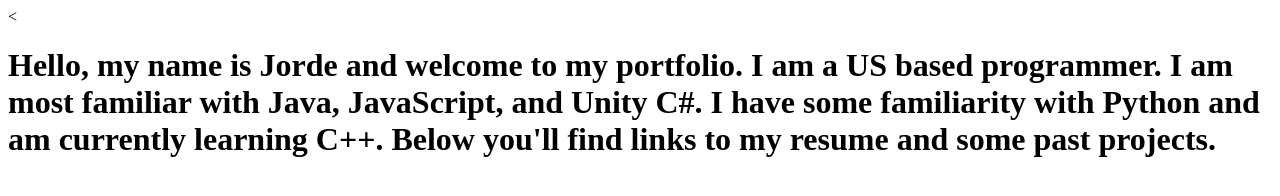
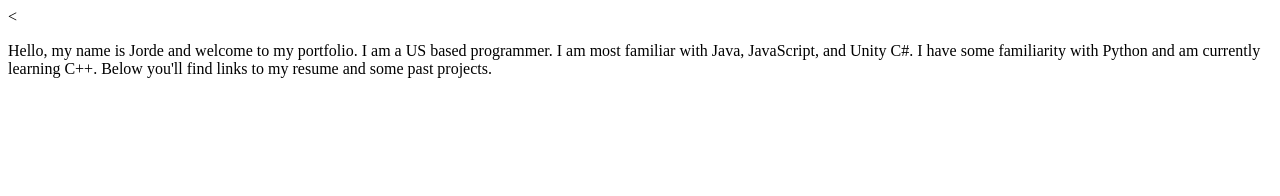
Before and after one commit to jordestoj/jordestoj.github.io, a plain HTML site: page index.html in a window 1280 px wide. Drawn offline with Linux system fonts and the light colour scheme.

Commit message:
Update index.html

```diff
--- a/index.html
+++ b/index.html
@@ -6,6 +6,6 @@
     <title></title>
   </head>
   <body>
-    <h1>Hello, my name is Jorde and welcome to my portfolio. I am a US based programmer. I am most familiar with Java, JavaScript, and Unity C#. I have some familiarity with Python and am currently learning C++. Below you'll find links to my resume and some past projects.</h1>
+    <p>Hello, my name is Jorde and welcome to my portfolio. I am a US based programmer. I am most familiar with Java, JavaScript, and Unity C#. I have some familiarity with Python and am currently learning C++. Below you'll find links to my resume and some past projects.</p>
   </body>
 </html>
```
